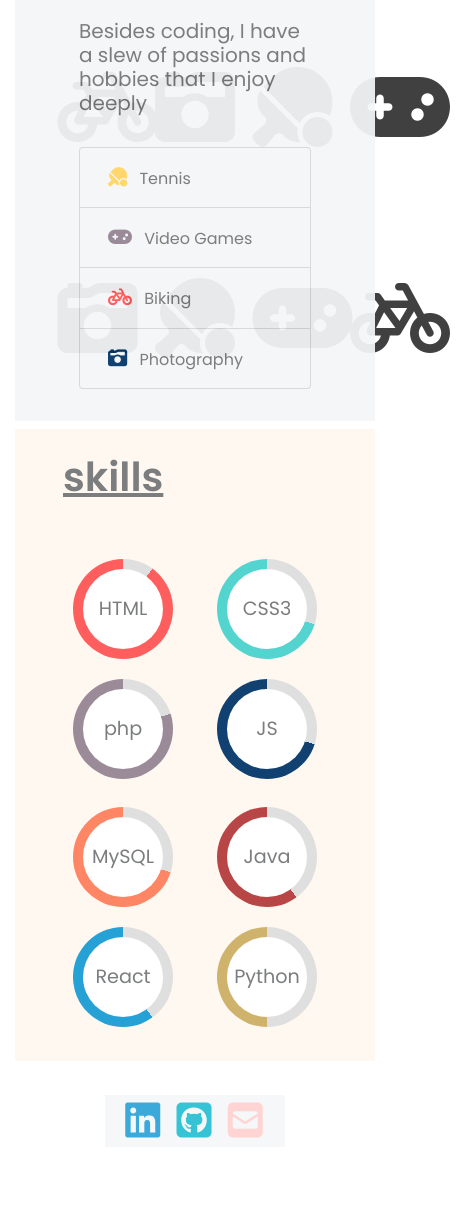
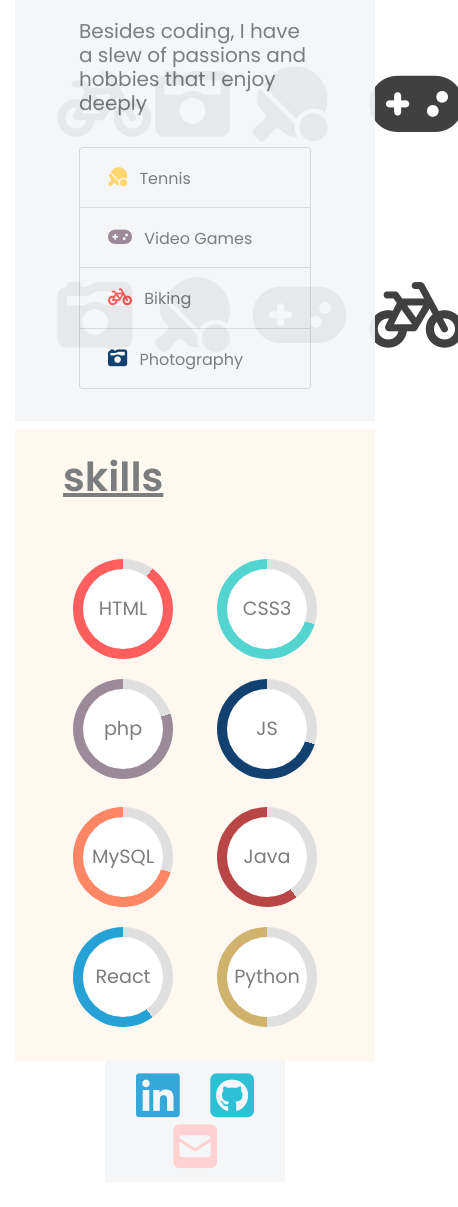
Before and after one commit to ChaseFaggard/ChaseFaggard.github.io, a plain HTML site: page index.html in a window 390 px wide. Shown: the part 541-1748 px from the top of the page, 458 px wide, since content can reach past the window. Before the commit the page ends 1714 px from the top, so only its background shows below. Drawn offline with Linux system fonts and the light colour scheme.

Commit message:
Updates added
- Increased the sidebar size.
- Fixed the animated icon background.
- Edited responsiveness on mobile devices

```diff
--- a/public/css/main.css
+++ b/public/css/main.css
@@ -38,6 +38,8 @@
     --theme-text: var(--grey-medium);
 
     --background-image: url(https://img.wallpapersafari.com/phone/1440/2560/97/64/qNZwh3.jpg);
+
+    --opacity: .93;
 }
 
 /* Solid Theme Presets */
@@ -77,9 +79,9 @@ i {
 }
 
 .animated {
-    font-size: 80px;
+    font-size: 75px;
     margin: 30px;
-    position: absolute;
+    position: fixed;
     -webkit-animation: linear infinite;
     -webkit-animation-duration: 40s;
 }
@@ -87,7 +89,7 @@ i {
 .l1 { left: 5%; }
 .l2 { left: 30%; }
 .l3 { left: 55%; }
-.l4 { left: 80%; }
+.l4 { left: 85%; }
 
 .a1 { -webkit-animation-name: r1; }
 .a2 { -webkit-animation-name: r2; }
@@ -143,7 +145,7 @@ body {
 .bg-superlight { background: var(--super-light) !important; }
 
 .container {
-    opacity: .93;
+    opacity: var(--opacity);
 }
 
 .container-box {
@@ -193,12 +195,11 @@ body {
 	top: 50%;
 	left: 0px;
 	transform: translate(0, -50%);
-	padding: 5px;
 	background: var(--super-light);
-	opacity: .9;
+	opacity: var(--opacity);
 }
-.sidebar a { display: block; padding: 5px 7px 5px 5px; }
-.sidebar i { font-size: 2.5em; transition: .15s; }
+.sidebar a { display: block; padding: 8px 13px; }
+.sidebar i { font-size: 50px; transition: .15s; }
 .sidebar i:hover { color: black; }
 
 /* Radial Progress Bar Styles */
@@ -211,6 +212,7 @@ body {
     display: flex;
     background: #ddd;
     margin: 10px auto;
+    transition: .15s;
   }
   .radialProgressBar:hover { --theme: var(--grey-medium); cursor: default; }
   .radialProgressBar .overlay {
@@ -251,7 +253,8 @@ body {
 
   /* Media Queries */
   @media screen and (max-width: 570px) {
-    .sidebar { position: relative; top: 30px; width: 50%; margin: 30px auto 30px auto !important; text-align: center;}
+    .sidebar { position: relative; top: 30px; width: 50%; margin: 30px auto 30px auto !important; text-align: center; padding-top: 10px; padding-bottom: 10px; }
 	.sidebar a { display: inline; }
     .radialProgressbar { margin: 0; }
+    .animated { display: none; }
   }
```
